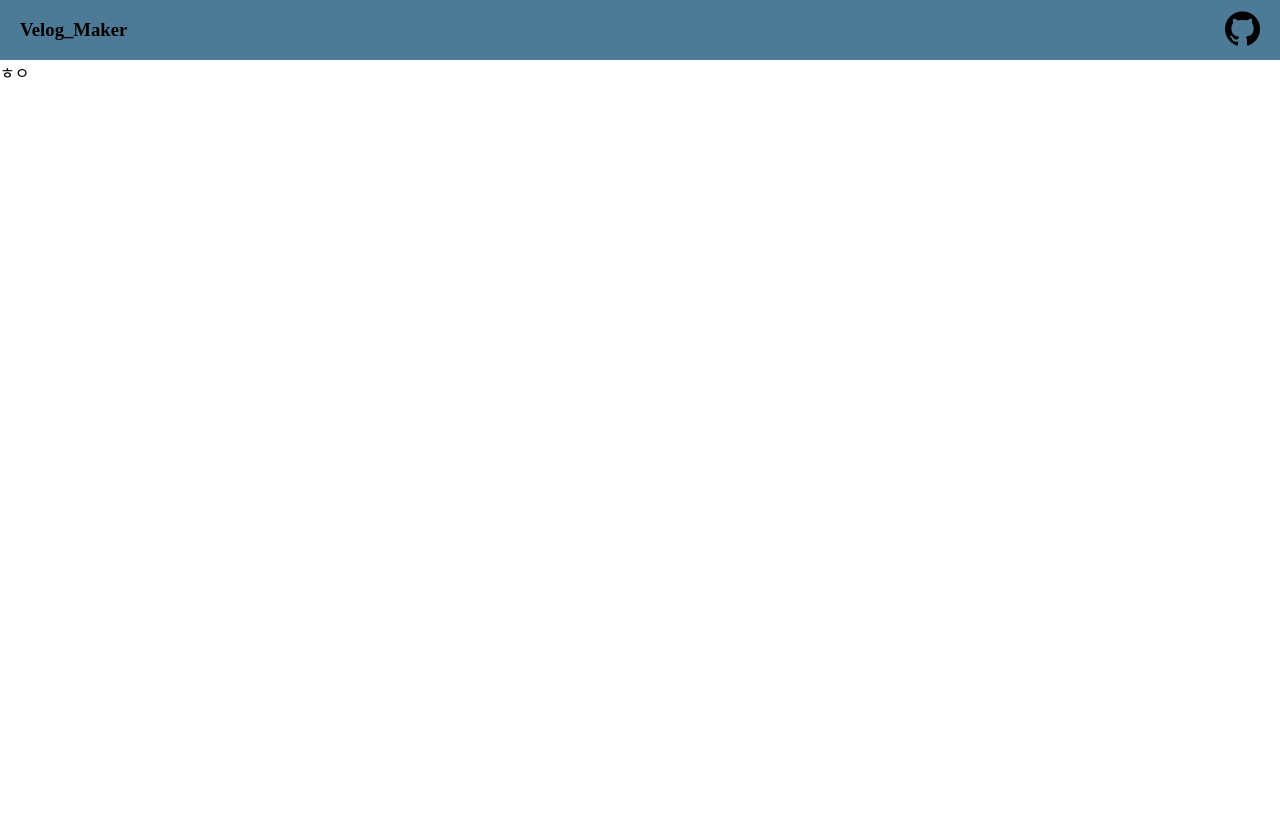
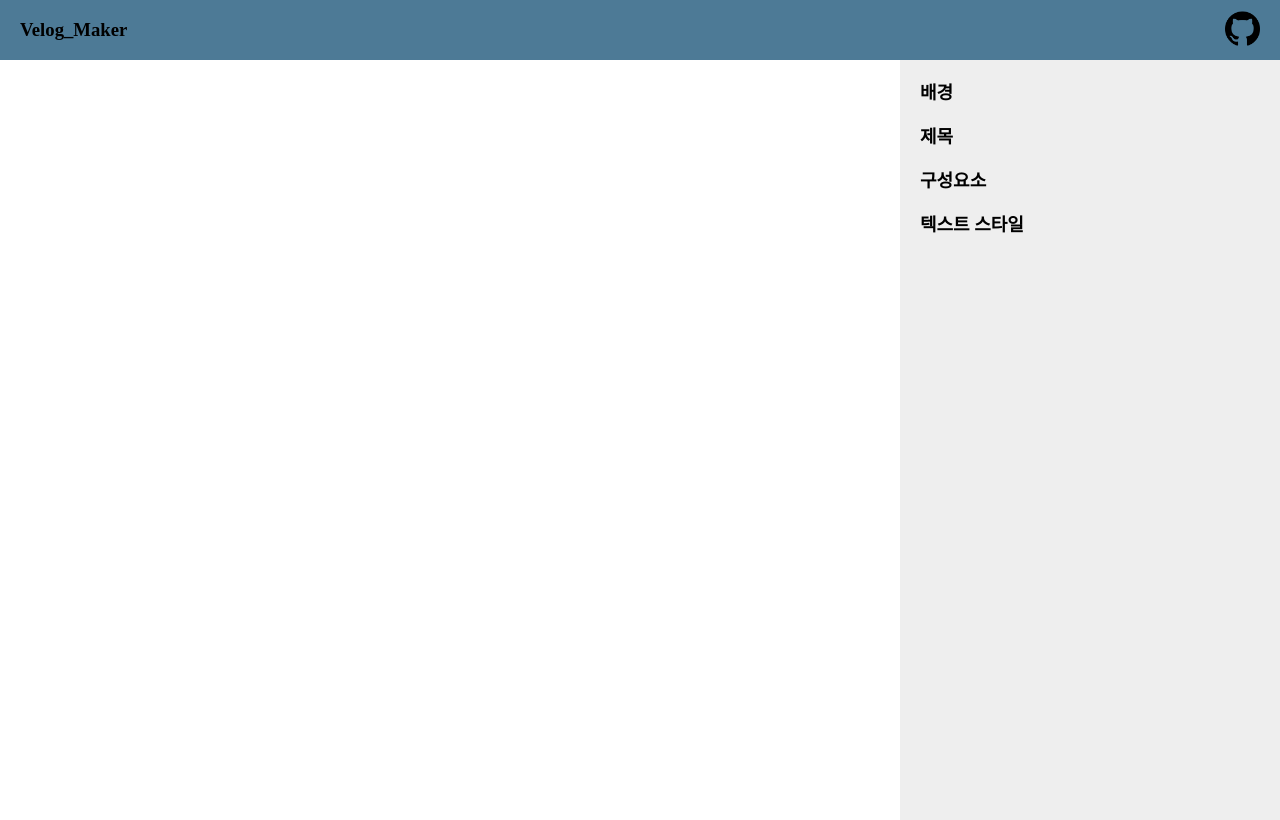
Before and after one commit to HAERIM0/Velog_Thumbnail_Maker, a Next.js app in the folder velog_maker/: page / in a window 1280 px wide. Built offline with nearby package versions, Linux system fonts and the light colour scheme.

Commit message:
feat : SideBar 생성

```diff
--- /dev/null
+++ b/velog_maker/src/components/SideBar/index.tsx
@@ -0,0 +1,24 @@
+import * as S from "./style";
+
+const SideBar = () => {
+  return (
+    <S.SideBarContainer>
+      <S.SideBarBox>
+        <div>
+          <S.Title>배경</S.Title>
+        </div>
+        <div>
+          <S.Title>제목</S.Title>
+        </div>
+        <div>
+          <S.Title>구성요소</S.Title>
+        </div>
+        <div>
+          <S.Title>텍스트 스타일</S.Title>
+        </div>
+      </S.SideBarBox>
+    </S.SideBarContainer>
+  );
+};
+
+export default SideBar;
--- /dev/null
+++ b/velog_maker/src/components/SideBar/style.ts
@@ -0,0 +1,20 @@
+import styled from "styled-components";
+
+export const SideBarContainer = styled.div`
+  display: flex;
+  justify-content: flex-end;
+`;
+
+export const SideBarBox = styled.div`
+  width: 380px;
+  height: 95vh;
+
+  background-color: #eeeeee;
+`;
+
+export const Title = styled.p`
+  font-size: 18px;
+  font-weight: 600;
+
+  padding-left: 20px;
+`;
--- a/velog_maker/src/pages/index.tsx
+++ b/velog_maker/src/pages/index.tsx
@@ -1,11 +1,13 @@
 import type { NextPage } from "next";
 import Header from "../components/Header";
+import SideBar from "../components/SideBar";
 
 const Home: NextPage = () => {
   return (
     <>
       <Header />
-      <div>ㅎㅇ</div>
+
+      <SideBar />
     </>
   );
 };
```
